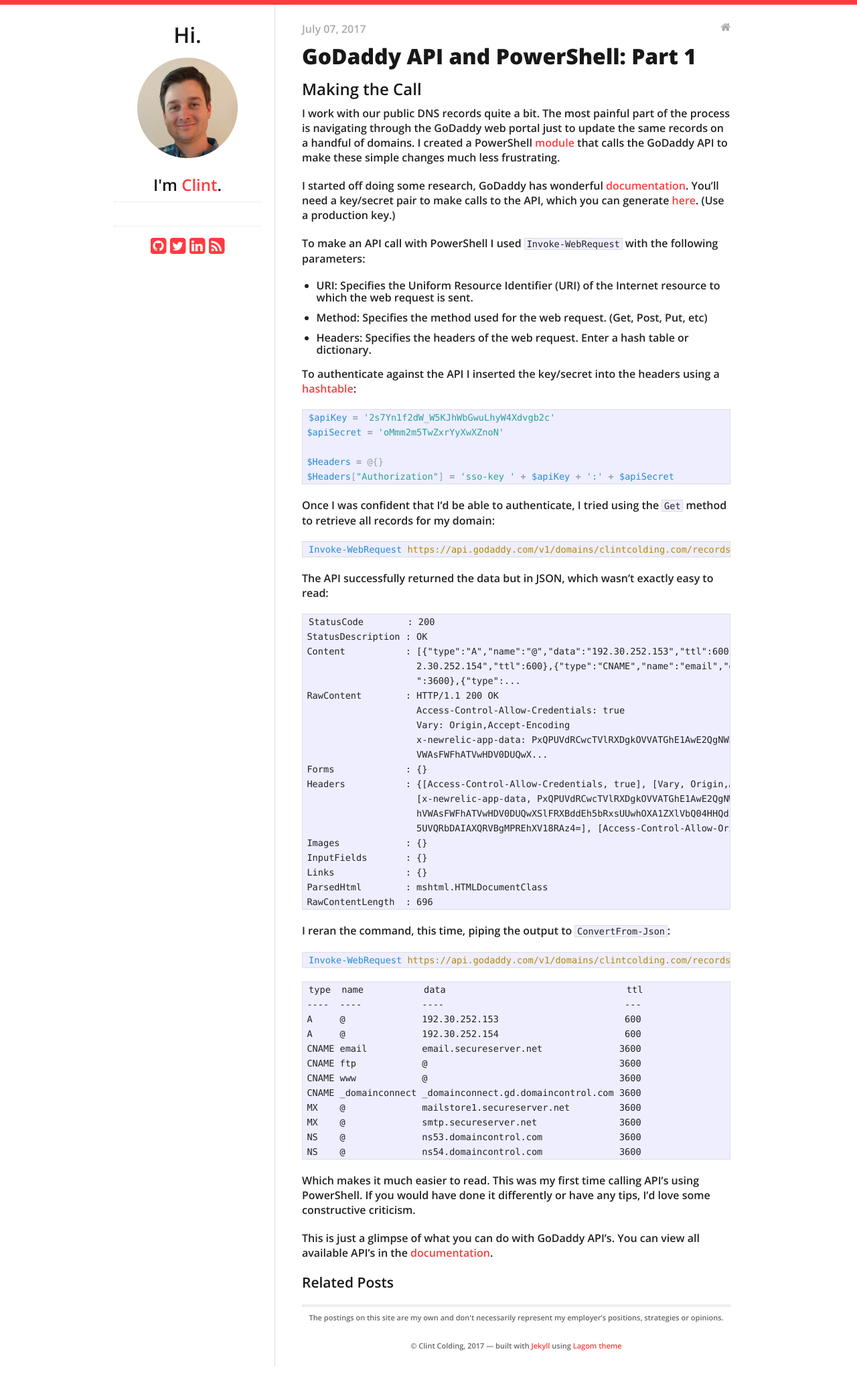
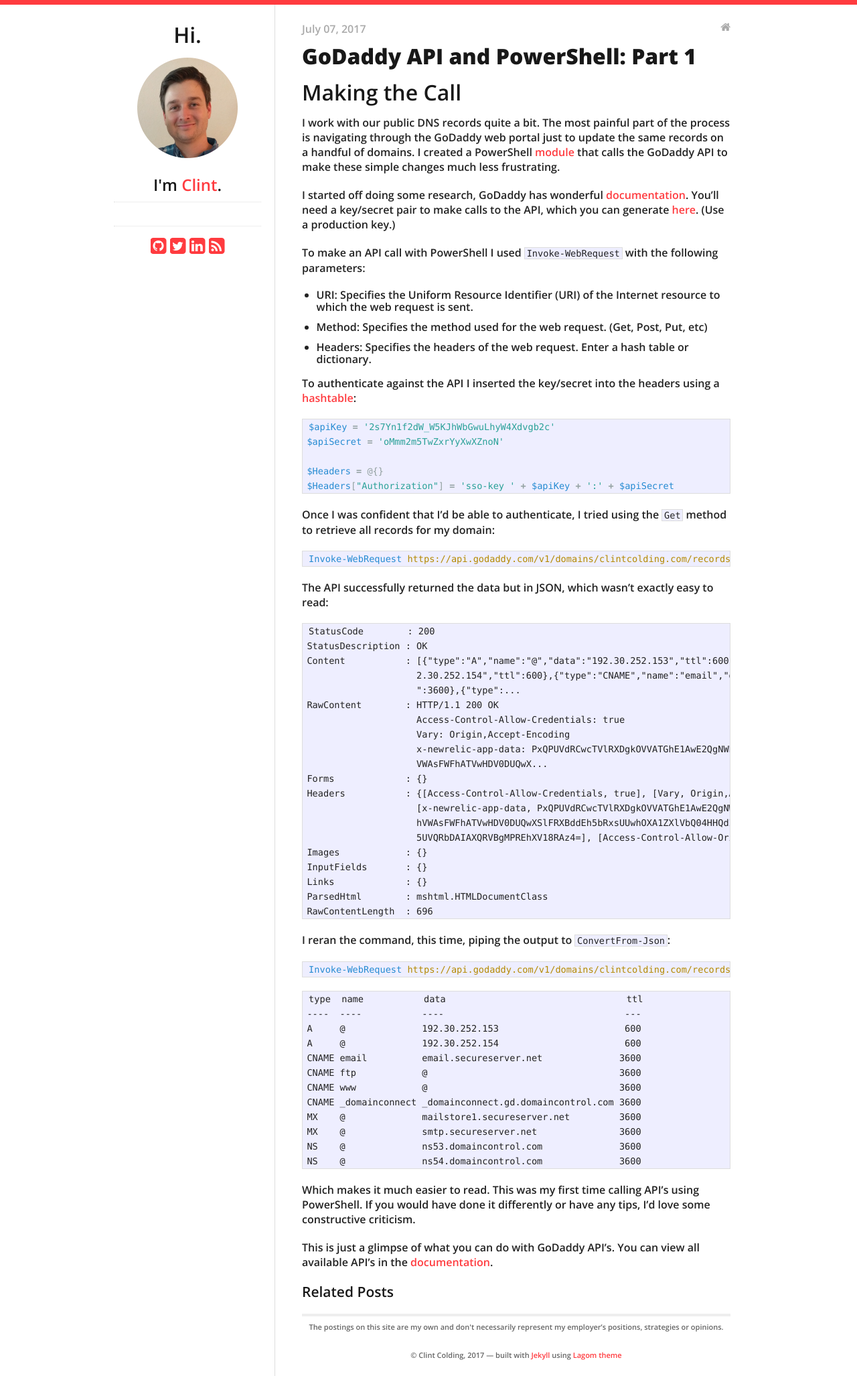
Before and after one commit to clintcolding/clintcolding.github.io, a Jekyll site: the page built from _posts/2017-07-07-managining-godaddy-dns-with-powershell-part-1.md, in a window 1280 px wide. Shown: the whole page at 67% size. Built offline with Jekyll 4.4.1, drawn with Linux system fonts in a browser that asks for light colours; nearby versions of some CDN libraries.

Commit message:
Formatted

```diff
--- a/_posts/2017-07-07-managining-godaddy-dns-with-powershell-part-1.md
+++ b/_posts/2017-07-07-managining-godaddy-dns-with-powershell-part-1.md
@@ -8,7 +8,7 @@
 - GoDaddy
 - API
 ---
-## Making the Call
+# Making the Call
 
 I work with our public DNS records quite a bit. The most painful part of the process is navigating through the GoDaddy web portal just to update the same records on a handful of domains. I created a PowerShell [module](https://github.com/clintcolding/GoDaddy) that calls the GoDaddy API to make these simple changes much less frustrating.
 
```
